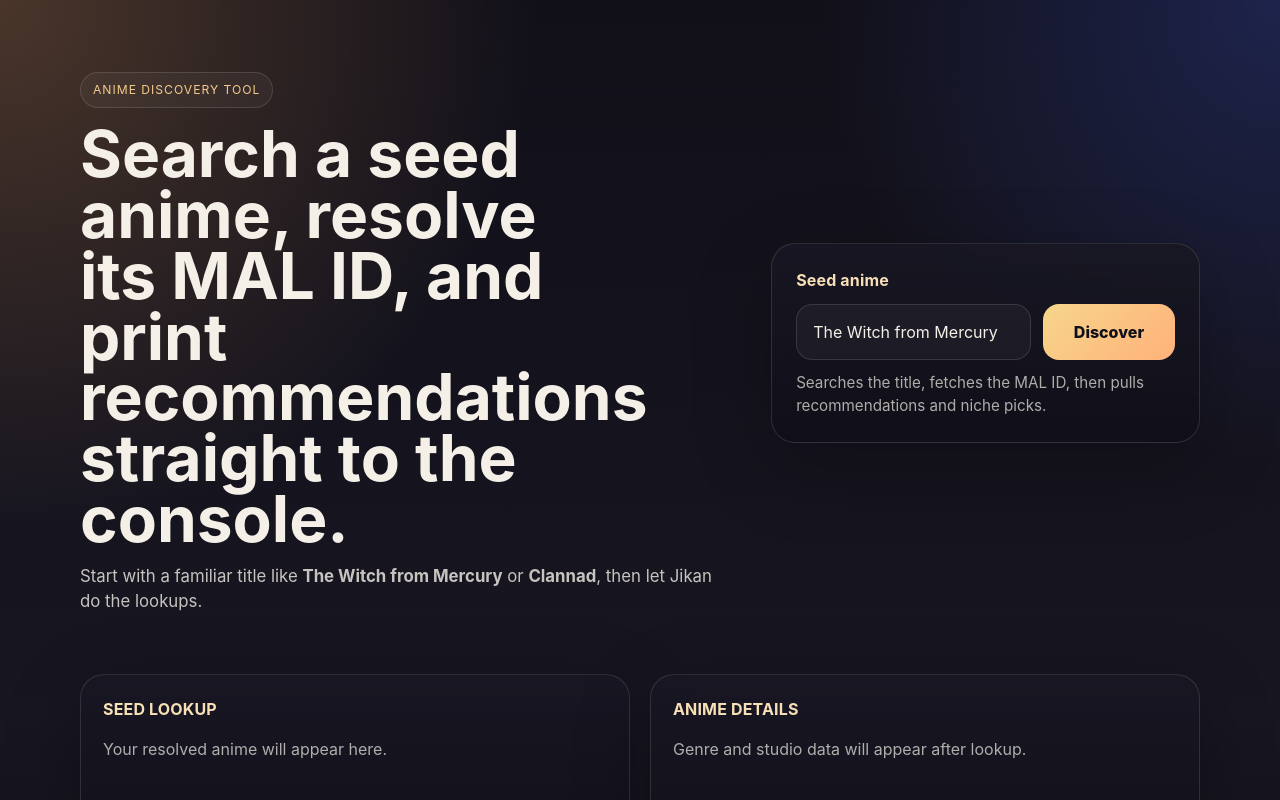
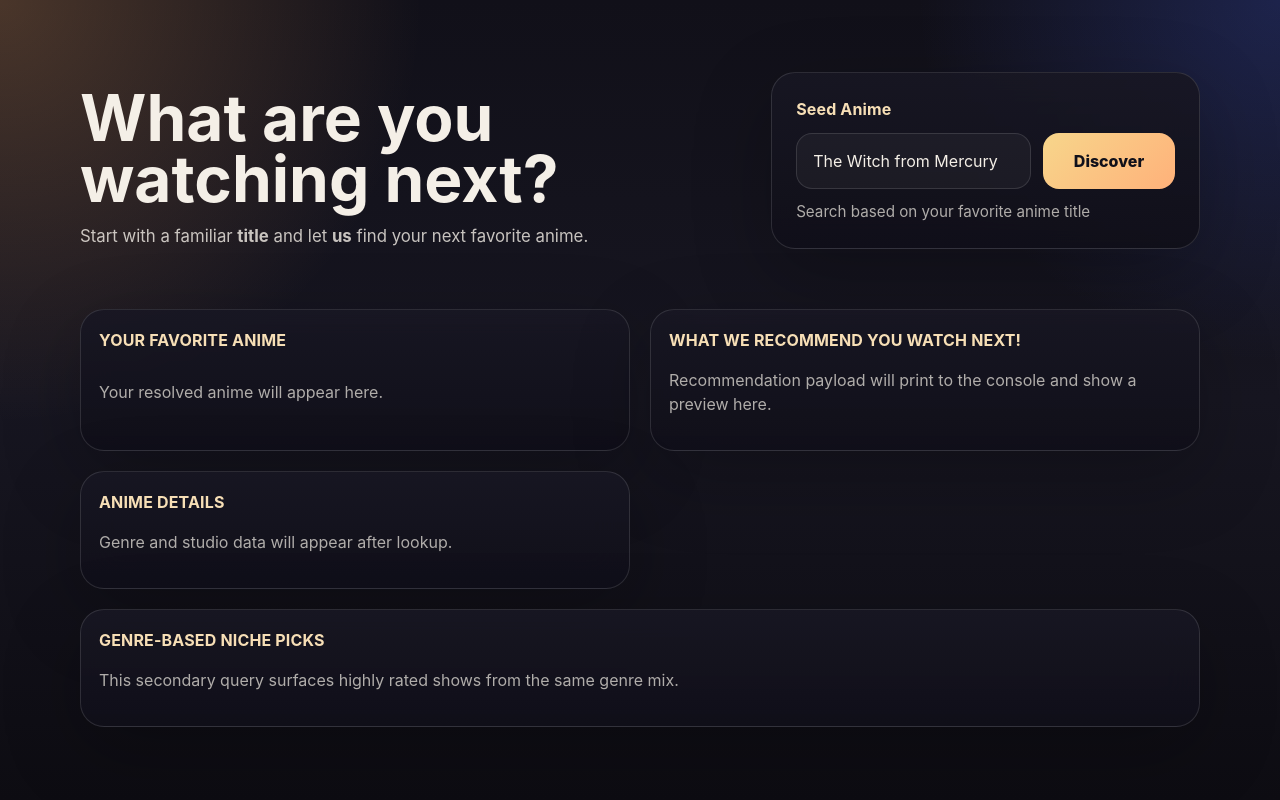
Before and after one commit to GeorgeSakketos/ADT_Project_2026, a React (Vite) app: page / in a window 1280 px wide. Shown: the top 800 px of the page. Built offline with nearby package versions, Linux system fonts and the light colour scheme.

Commit message:
UI Modifications

```diff
--- a/src/App.tsx
+++ b/src/App.tsx
@@ -203,16 +203,14 @@ export default function App() {
     <main className="app-shell">
       <section className="hero">
         <div className="hero-copy">
-          <span className="eyebrow">Anime Discovery Tool</span>
-          <h1>Search a seed anime, resolve its MAL ID, and print recommendations straight to the console.</h1>
+          <h1>What are you watching next?</h1>
           <p>
-            Start with a familiar title like <strong>The Witch from Mercury</strong> or <strong>Clannad</strong>,
-            then let Jikan do the lookups.
+            Start with a familiar <strong>title</strong> and let <strong>us</strong> find your next favorite anime.
           </p>
         </div>
 
         <form className="search-card" onSubmit={handleSubmit}>
-          <label htmlFor="seed">Seed anime</label>
+          <label htmlFor="seed">Seed Anime</label>
           <div className="search-row">
             <input
               id="seed"
@@ -225,7 +223,7 @@ export default function App() {
               {loading ? 'Resolving...' : 'Discover'}
             </button>
           </div>
-          <p className="helper-text">Searches the title, fetches the MAL ID, then pulls recommendations and niche picks.</p>
+          <p className="helper-text">Search based on your favorite anime title</p>
         </form>
       </section>
 
@@ -233,10 +231,13 @@ export default function App() {
 
       <section className="results-grid">
         <article className="panel">
-          <h2>Seed lookup</h2>
+          <h2>Your Favorite Anime</h2>
           {seedAnime ? (
-            <div className="seed-summary">
-              <img src={seedAnime.images?.jpg?.image_url} alt={seedAnime.title} />
+            <div className="seed-summary centered">
+              <img
+                src={details?.images?.jpg?.image_url ?? seedAnime.images?.jpg?.image_url}
+                alt={seedAnime.title}
+              />
               <div>
                 <h3>{seedAnime.title}</h3>
                 <p>MAL ID: {seedAnime.mal_id}</p>
@@ -244,6 +245,22 @@ export default function App() {
             </div>
           ) : (
             <p className="empty-state">Your resolved anime will appear here.</p>
+          )}
+        </article>
+
+        <article className="panel">
+          <h2>What we Recommend you watch next!</h2>
+          {recommendations.length > 0 ? (
+            <ul className="result-list">
+              {recommendations.slice(0, 5).map((item) => (
+                <li key={item.entry.mal_id}>
+                  <span>{item.entry.title}</span>
+                  <small>{item.votes} votes</small>
+                </li>
+              ))}
+            </ul>
+          ) : (
+            <p className="empty-state">Recommendation payload will print to the console and show a preview here.</p>
           )}
         </article>
 
@@ -261,22 +278,6 @@ export default function App() {
             </div>
           ) : (
             <p className="empty-state">Genre and studio data will appear after lookup.</p>
-          )}
-        </article>
-
-        <article className="panel">
-          <h2>Recommendation engine</h2>
-          {recommendations.length > 0 ? (
-            <ul className="result-list">
-              {recommendations.slice(0, 5).map((item) => (
-                <li key={item.entry.mal_id}>
-                  <span>{item.entry.title}</span>
-                  <small>{item.votes} votes</small>
-                </li>
-              ))}
-            </ul>
-          ) : (
-            <p className="empty-state">Recommendation payload will print to the console and show a preview here.</p>
           )}
         </article>
 
--- a/src/index.css
+++ b/src/index.css
@@ -171,12 +171,12 @@ h1 {
   grid-template-columns: repeat(2, minmax(0, 1fr));
   gap: 20px;
   margin-top: 28px;
+  align-items: stretch;
 }
 
 .panel {
   border-radius: 24px;
-  padding: 22px;
-  min-height: 220px;
+  padding: 18px;
 }
 
 .panel.wide {
@@ -184,7 +184,7 @@ h1 {
 }
 
 .panel h2 {
-  margin: 0 0 16px;
+  margin: 0 0 12px;
   font-size: 1rem;
   text-transform: uppercase;
   color: #f7dfb6;
@@ -193,7 +193,14 @@ h1 {
 .seed-summary {
   display: flex;
   gap: 14px;
+  align-items: flex-start;
+}
+
+.seed-summary.centered {
+  flex-direction: column;
   align-items: center;
+  justify-content: center;
+  text-align: center;
 }
 
 .seed-summary img {
@@ -207,6 +214,33 @@ h1 {
 .seed-summary h3 {
   margin: 0 0 6px;
   font-size: 1.35rem;
+  line-height: 1.1;
+  overflow-wrap: anywhere;
+}
+
+.seed-summary div {
+  min-width: 0;
+}
+
+/* Center the seed card content inside the Seed lookup panel
+   without moving the panel heading. Targets the first panel only. */
+.results-grid > article.panel:first-child {
+  display: flex;
+  flex-direction: column;
+}
+
+.results-grid > article.panel:first-child .seed-summary {
+  flex: 1 1 auto;
+  display: flex;
+  flex-direction: column;
+  justify-content: center;
+  align-items: center;
+  text-align: center;
+  gap: 12px;
+}
+
+.results-grid > article.panel:first-child .seed-summary img {
+  margin-bottom: 6px;
 }
 
 .seed-summary p,
@@ -225,14 +259,14 @@ h1 {
   list-style: none;
   padding: 0;
   display: grid;
-  gap: 10px;
+  gap: 8px;
 }
 
 .result-list li {
   display: flex;
   justify-content: space-between;
   gap: 16px;
-  padding: 12px 14px;
+  padding: 10px 12px;
   border-radius: 16px;
   background: rgba(255, 255, 255, 0.04);
 }
```
